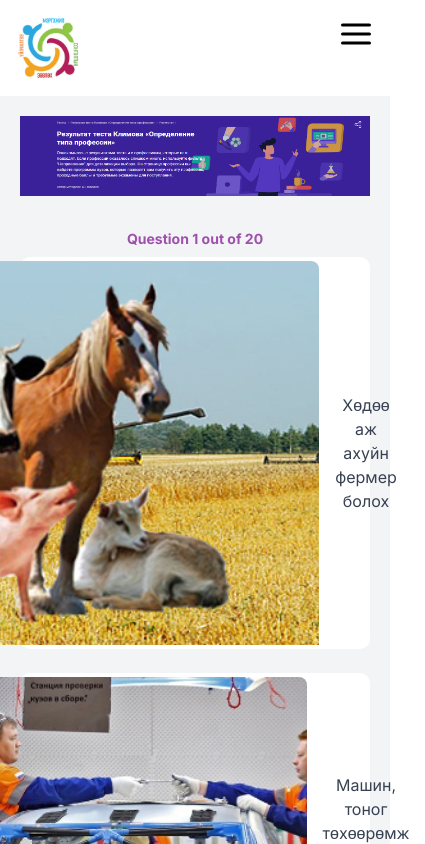
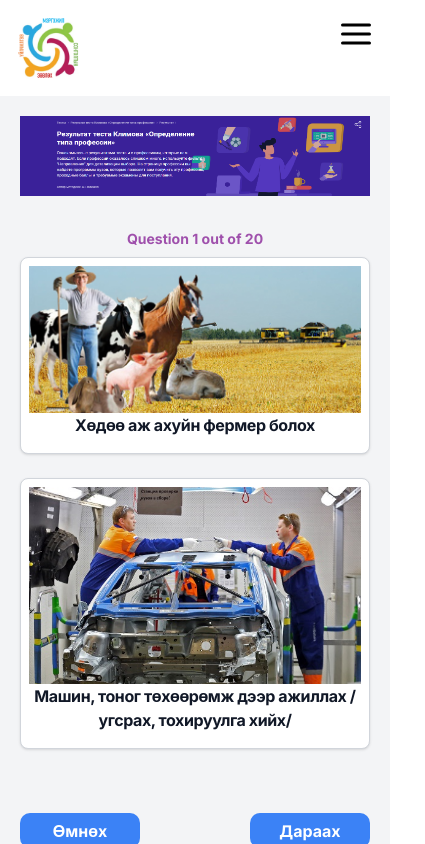
Before and after one commit to boldoosw/quiz-app, a Next.js app: page /quiz in a window 390 px wide. Shown: the top 844 px of the page, 425 px wide, since content can reach past the window. Built offline with nearby package versions, Linux system fonts and the light colour scheme.

Commit message:
zurag zasaw.mobile

```diff
--- a/src/app/quiz/Quiz.tsx
+++ b/src/app/quiz/Quiz.tsx
@@ -64,7 +64,7 @@ const Quiz = ({ questions, totalQuestions }: Props) => {
         // correctAnswer={questions[currentQuestionIndex].correct_answer}
         onClick={handleOnAnswerClick}
       />
-      <div className="flex justify-between mt-16">
+      <div className="flex justify-between mt-16 ">
         <Button text="Өмнөх" onClick={() => handleChangeQuestion(-1)} />
         <Button
           text={
--- a/src/components/QuestionCard/QuestionCard.tsx
+++ b/src/components/QuestionCard/QuestionCard.tsx
@@ -26,47 +26,28 @@ const QuestionCard: React.FC<Props> = ({
 }) => {
   return (
     <div className=" flex flex-column flex-wrap justify-between">
-      {/* <p
-        className="text-[20px] max-w-[400px]"
-        dangerouslySetInnerHTML={{ __html: question }}
-      /> */}
-      {/* <div className="flex flex-col items-center pt-8"> */}
-
       <div className="grid w-full gap-6 md:grid-cols-2">
         {answers.map((answer, i = 0) => (
           <div
             key={answer}
             onClick={() => onClick(answer, currentQuestionIndex)}
-            className={`${getBGColor(
-              userAnswer,
-              answer
-            )} p-1 cursor-pointer flex items-center justify-center select-none font-bold min-h-[45px] max-w-[400] w-full  rounded-[10px]`}
+            className={`${getBGColor(userAnswer, answer)}  p-2 cursor-pointer
+            select-none font-bold min-h-[45px] max-w-[400] w-full  rounded-[10px]
+              border border-gray-300 rounded-lg shadow dark:bg-gray-800 dark:border-gray-700  `}
           >
-            {/* <a
-              href="#"
-              className="flex flex-col items-center bg-white border border-gray-200 rounded-lg shadow md:flex-row md:max-w-xl hover:bg-gray-100 dark:border-gray-700 dark:bg-gray-800 dark:hover:bg-gray-700"
-            > */}
-
             <Image
-              className="object-cover w-full rounded-t-lg h-96 md:h-auto md:w-48 md:rounded-none md:rounded-s-lg"
               src={`/images/climov_images/${answer_pic[i]}`}
-              width={200}
+              width={500}
               height={200}
               alt="Зураг"
             />
-            <div className="flex flex-col justify-between p-4 leading-normal">
-              {/* <h5 className="mb-2 text-2xl font-bold tracking-tight text-gray-900 dark:text-white">
-                Noteworthy technology acquisitions 2021
-              </h5> */}
-              <p className=" font-normal text-gray-700 dark:text-gray-400">
-                {answer}
-              </p>
-            </div>
-            {/* <span
-              className="truncate"
-              dangerouslySetInnerHTML={{ __html: answer }}
-            /> */}
-            {/* </a> */}
+
+            <h5 className="mb-2 text-md tracking-tight text-gray-900 dark:text-white">
+              {answer}
+            </h5>
+            {/* <p className="mb-3 font-normal text-gray-700 dark:text-gray-400">
+              {answer}
+            </p> */}
           </div>
         ))}
       </div>
```
